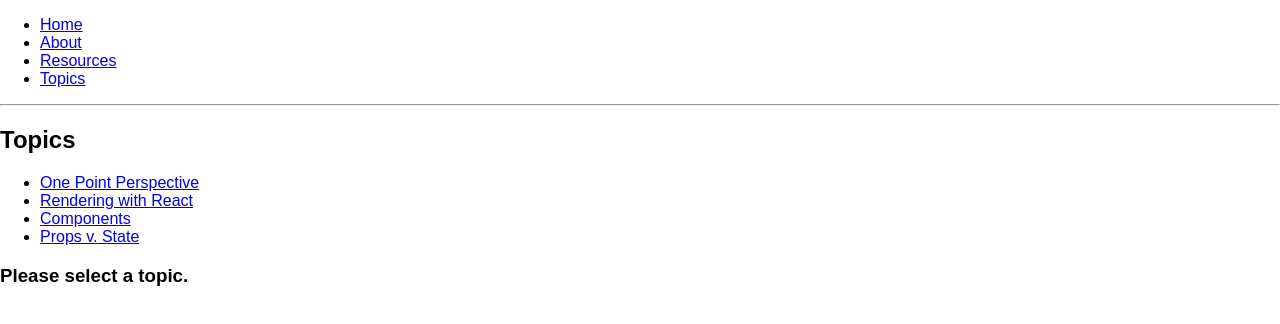
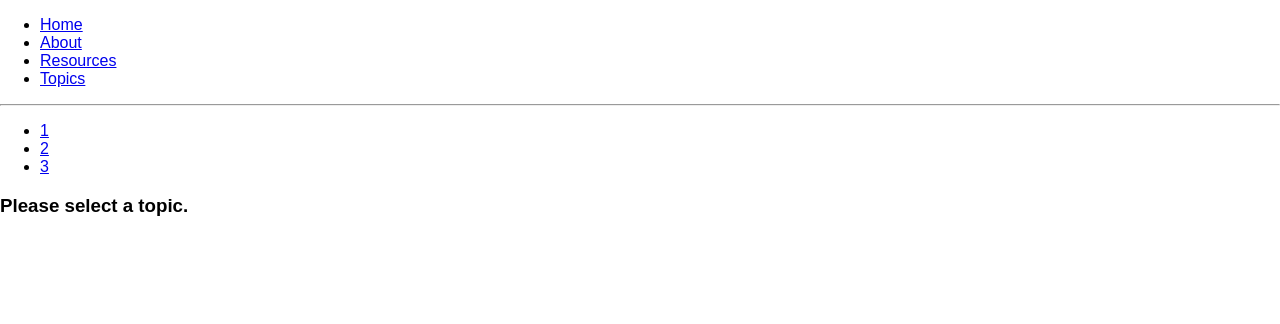
Before and after one commit to berraknil/perspectives, a React (Create React App) app: page /topics in a window 1280 px wide. Shown: the top 324 px of the page. Built offline with nearby package versions, Linux system fonts and the light colour scheme.

Commit message:
Perspective Routing

```diff
--- a/src/components/Perspectives.jsx
+++ b/src/components/Perspectives.jsx
@@ -7,32 +7,28 @@ import {
 
 const Topics = ({ match }) => (
   <div>
-    <h2>Topics</h2>
     <ul>
       <li>
         <Link to={`${match.url}/one`}>
-          One Point Perspective
+          1
         </Link>
       </li>
       <li>
-        <Link to={`${match.url}/rendering`}>
-          Rendering with React
+        <Link to={`${match.url}/two`}>
+          2
         </Link>
       </li>
       <li>
-        <Link to={`${match.url}/components`}>
-          Components
+        <Link to={`${match.url}/three`}>
+         3
         </Link>
       </li>
-      <li>
-        <Link to={`${match.url}/props-v-state`}>
-          Props v. State
-        </Link>
-      </li>
+
     </ul>
 
-    <Route path={`${match.url}/:topicId`} component={Topic}/>
       <Route path={`${match.url}/one`} component={OnePoint}/>
+      <Route path={`${match.url}/two`} component={TwoPoint}/>
+      <Route path={`${match.url}/three`} component={ThreePoint}/>
     <Route exact path={match.url} render={() => (
       <h3>Please select a topic.</h3>
     )}/>
@@ -41,12 +37,9 @@ const Topics = ({ match }) => (
   </div>
 )
 
-const OnePoint = () => <h2>ONE POINT PERSPECTIVE</h2>
+const OnePoint = () => <h4>ONE POINT PERSPECTIVE</h4>
+const TwoPoint = () => <h4>TWO POINT PERSPECTIVE</h4>
+const ThreePoint = () => <h4>THREE POINT PERSPECTIVE</h4>
 
-const Topic = ({ match }) => (
-  <div>
-    <h3>{match.params.topicId}</h3>
-  </div>
-)
 
 export default Topics
```
